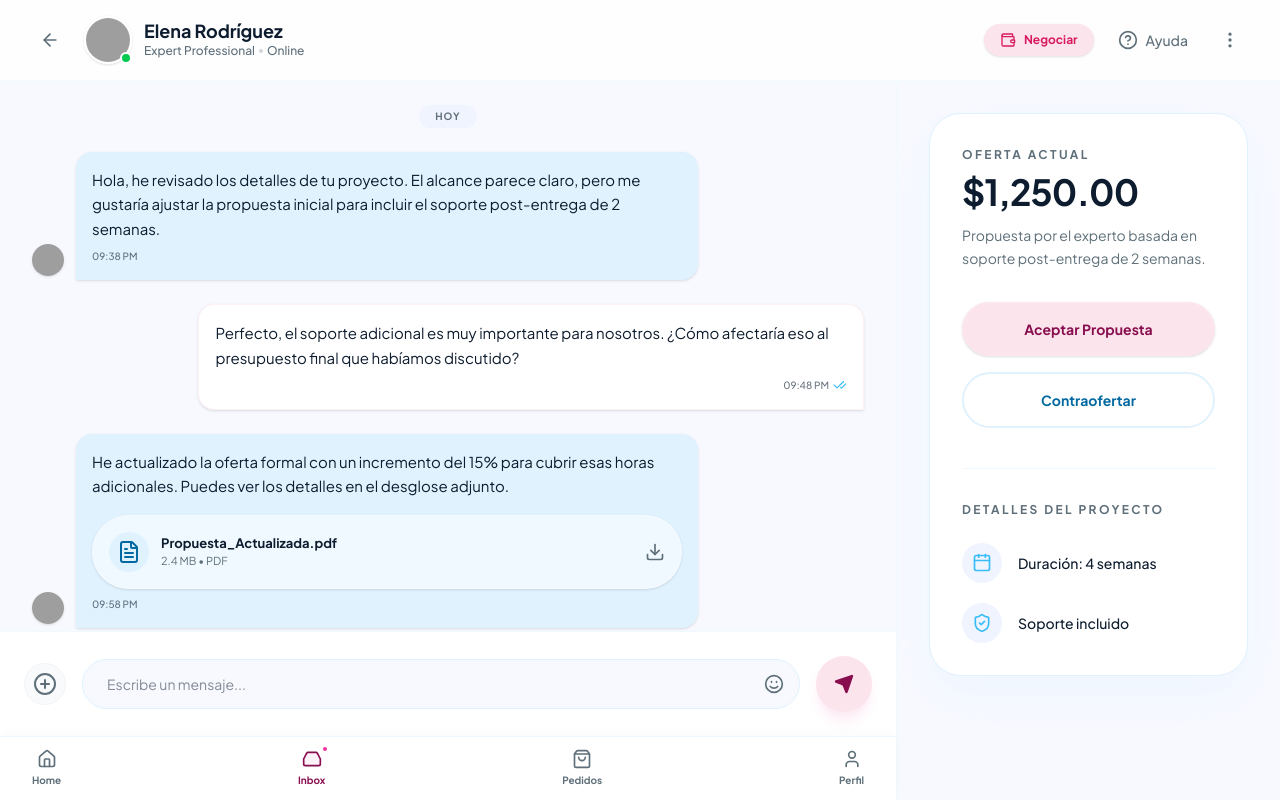
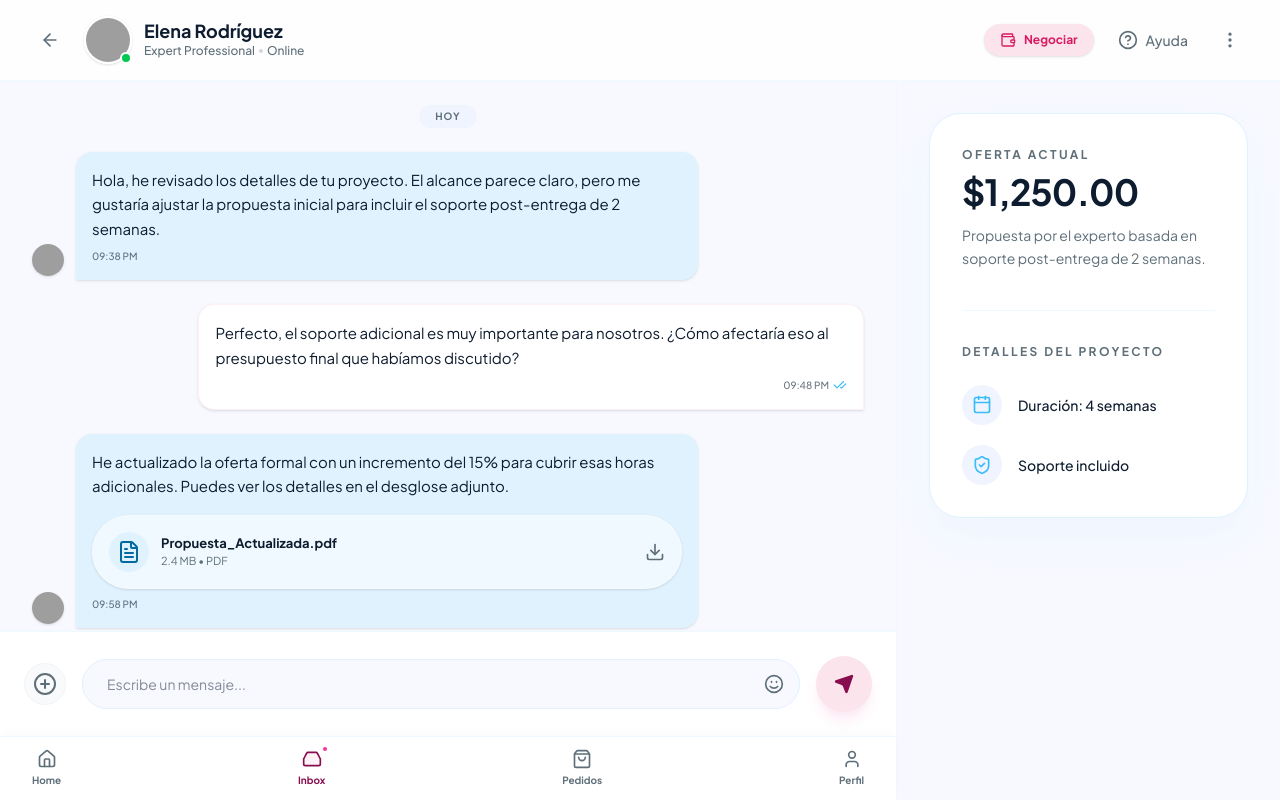
Before and after one commit to santoslindasofia9-stack/add_servicios_-humanos, a Next.js app: page /chat/1 in a window 1280 px wide. Built offline with nearby package versions, Linux system fonts and the light colour scheme; no server answers; the database is empty; grey boxes are pictures that could not be loaded.

Commit message:
Update ChatInterface.tsx

```diff
--- a/src/components/chat/ChatInterface.tsx
+++ b/src/components/chat/ChatInterface.tsx
@@ -542,20 +542,7 @@ export default function ChatInterface({ negotiationId, expertData, currentUser }
               </p>
             </div>
 
-            <div className="space-y-4">
-              <button
-                onClick={handleAcceptProposal}
-                className="w-full py-4 rounded-full bg-[#fce4ec] text-[#880e4f] font-bold shadow-sm hover:scale-[1.02] active:scale-95 transition-all text-sm border border-pink-100"
-              >
-                Aceptar Propuesta
-              </button>
-              <button
-                onClick={() => router.push(`/chat/${expertId}/contraoferta`)}
-                className="w-full py-4 rounded-full border-2 border-[#e0f2fe] text-[#0369a1] font-bold hover:bg-sky-50 transition-all text-sm flex items-center justify-center"
-              >
-                Contraofertar
-              </button>
-            </div>
+
 
             <div className="mt-10 pt-8 border-t border-sky-50">
               <h4 className="text-[12px] font-bold tracking-[0.2em] text-[#5e6f79] mb-6 uppercase">Detalles del Proyecto</h4>
```
